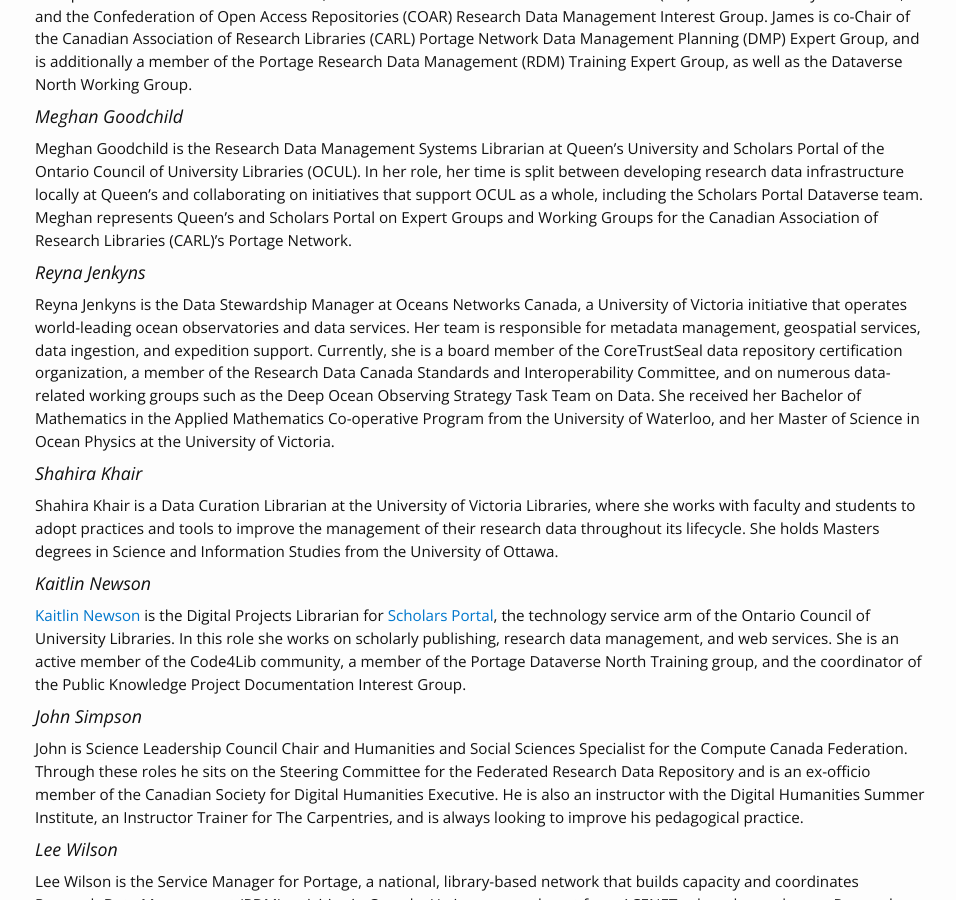
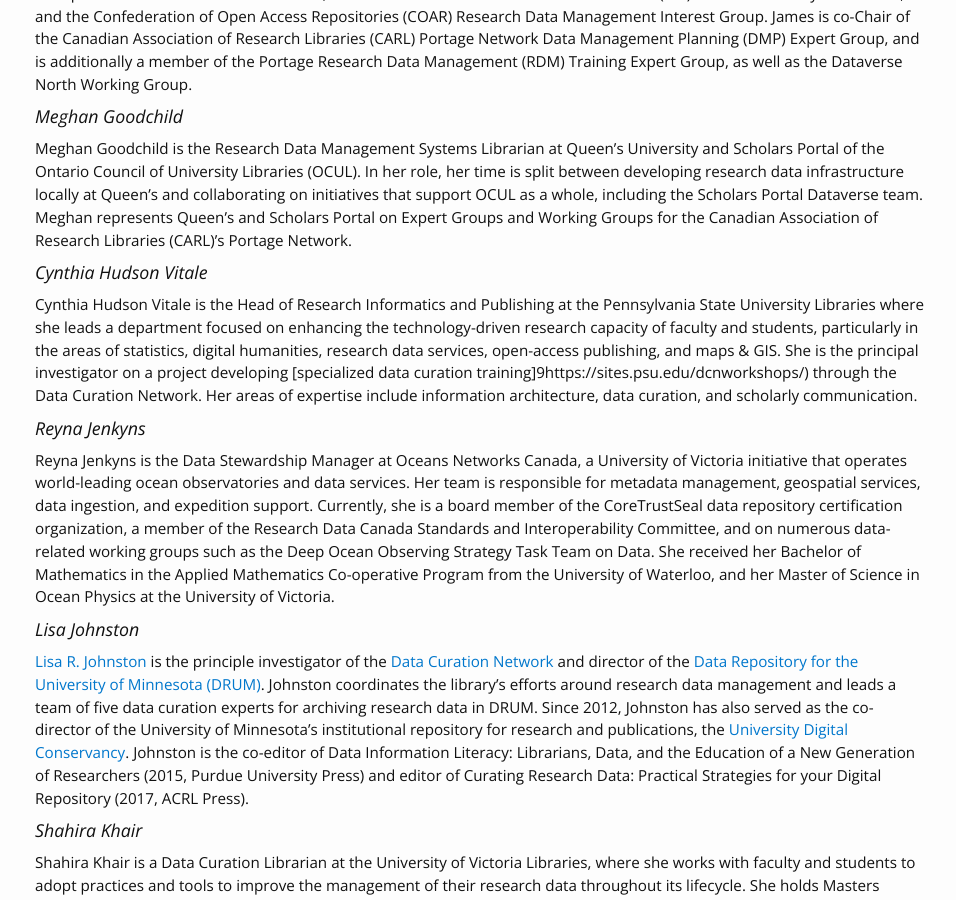
Before and after one commit to data-curation/data-curation.github.io, a Jekyll site: the page built from presenters.md, in a window 1280 px wide and 900 px high, scrolled down 472 px. Shown: the whole window, without its empty margins (160-1116 px from the left). Built offline with Jekyll 4.4.1, drawn with Linux system fonts in a browser that asks for light colours.

Commit message:
Update presenters.md

```diff
--- a/presenters.md
+++ b/presenters.md
@@ -13,8 +13,14 @@ James Doiron is the Research Data Management Services Coordinator, University of
 ### Meghan Goodchild
 Meghan Goodchild is the Research Data Management Systems Librarian at Queen’s University and Scholars Portal of the Ontario Council of University Libraries (OCUL). In her role, her time is split between developing research data infrastructure locally at Queen’s and collaborating on initiatives that support OCUL as a whole, including the Scholars Portal Dataverse team. Meghan represents Queen's and Scholars Portal on Expert Groups and Working Groups for the Canadian Association of Research Libraries (CARL)'s Portage Network.
 
+### Cynthia Hudson Vitale
+Cynthia Hudson Vitale is the Head of Research Informatics and Publishing at the Pennsylvania State University Libraries where she leads a department focused on enhancing the technology-driven research capacity of faculty and students, particularly in the areas of statistics, digital humanities, research data services, open-access publishing, and maps & GIS. She is the principal investigator on a project developing [specialized data curation training]9https://sites.psu.edu/dcnworkshops/) through the Data Curation Network. Her areas of expertise include information architecture, data curation, and scholarly communication.
+
 ### Reyna Jenkyns
 Reyna Jenkyns is the Data Stewardship Manager at Oceans Networks Canada, a University of Victoria initiative that operates world-leading ocean observatories and data services. Her team is responsible for metadata management, geospatial services, data ingestion, and expedition support.  Currently, she is a board member of the CoreTrustSeal data repository certification organization, a member of the Research Data Canada Standards and Interoperability Committee, and on numerous data-related working groups such as the Deep Ocean Observing Strategy Task Team on Data. She received her Bachelor of Mathematics in the Applied Mathematics Co-operative Program from the University of Waterloo, and her Master of Science in Ocean Physics at the University of Victoria.
+
+### Lisa Johnston
+[Lisa R. Johnston](https://www.lib.umn.edu/about/staff/lisa-johnston) is the principle investigator of the [Data Curation Network](http://datacurationnetwork.org/) and director of the [Data Repository for the University of Minnesota (DRUM)](http://z.umn.edu/drum). Johnston coordinates the library’s efforts around research data management and leads a team of five data curation experts for archiving research data in DRUM. Since 2012, Johnston has also served as the co-director of the University of Minnesota’s institutional repository for research and publications, the [University Digital Conservancy](http://conservancy.umn.edu/). Johnston is the co-editor of Data Information Literacy: Librarians, Data, and the Education of a New Generation of Researchers (2015, Purdue University Press) and editor of Curating Research Data: Practical Strategies for your Digital Repository (2017, ACRL Press).
 
 ### Shahira Khair
 Shahira Khair is a Data Curation Librarian at the University of Victoria Libraries, where she works with faculty and students to adopt practices and tools to improve the management of their research data throughout its lifecycle. She holds Masters degrees in Science and Information Studies from the University of Ottawa.
```
